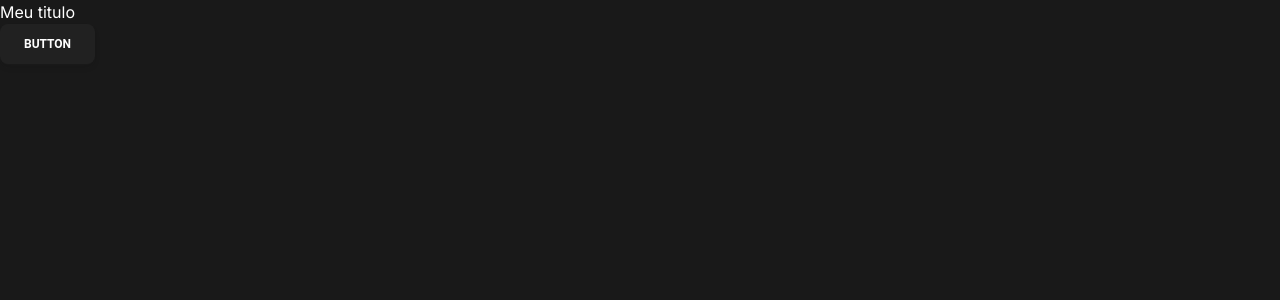
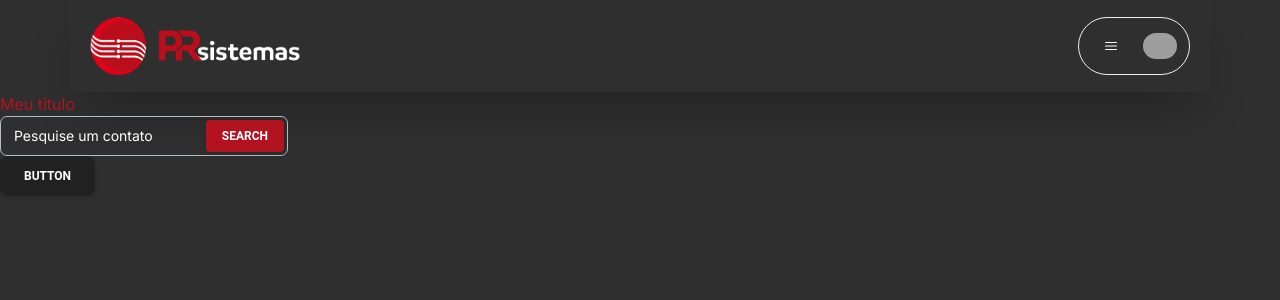
Before and after one commit to Adadezer/PsPRSistemas, a Next.js app: page / in a window 1280 px wide. Shown: the top 300 px of the page. Built offline with nearby package versions, Linux system fonts and the light colour scheme; grey boxes are pictures that could not be loaded.

Commit message:
feat: :sparkles: header component

```diff
--- a/next.config.js
+++ b/next.config.js
@@ -1,4 +1,14 @@
 /** @type {import('next').NextConfig} */
-const nextConfig = {}
+const nextConfig = {
+  images: {
+    remotePatterns: [
+      {
+        protocol: 'https',
+        hostname: 'images.unsplash.com',
+        port: '',
+      },
+    ],
+  },
+}
 
 module.exports = nextConfig
--- a/package.json
+++ b/package.json
@@ -9,6 +9,7 @@
     "lint": "next lint"
   },
   "dependencies": {
+    "@heroicons/react": "^2.0.18",
     "@material-tailwind/react": "^2.1.4",
     "@prisma/client": "^5.5.2",
     "@types/node": "20.9.0",
--- /dev/null
+++ b/src/app/components/Header.tsx
@@ -0,0 +1,49 @@
+"use client"
+
+import Image from 'next/image'
+import Link from 'next/link'
+import React, { useState } from 'react'
+import { Bars3Icon } from "@heroicons/react/24/solid";
+import { IconButton } from "@material-tailwind/react";
+
+
+function Header() {
+  const [menuIsOpen, setMenuIsOpen] = useState(false);
+
+  const handleMenuClick = () => setMenuIsOpen(!menuIsOpen);
+
+  return (
+    <div className="container mx-auto p-5 py-0 h-[92px] flex justify-between items-center shadow-2xl" >
+      <Link href="/">
+        <div className="relative w-[210px] h-[80px]">
+          <Image src="/Logo.png" alt="logo PR Sistemas" fill />
+        </div>
+      </Link>
+
+      <div className="flex items-center gap-3 border-grayLighter border border-solid rounded-full p-2 px-3 relative">
+          <IconButton variant="text" color="white" onClick={handleMenuClick} className="cursor-pointer">
+            <Bars3Icon className="h-4 w-4" />
+          </IconButton>
+
+          <Image
+            width={34}
+            height={34}
+            className='rounded-full'
+            src='https://images.unsplash.com/photo-1633332755192-727a05c4013d?ixlib=rb-1.2.1&ixid=MnwxMjA3fDB8MHxwaG90by1wYWdlfHx8fGVufDB8fHx8&auto=format&fit=crop&w=1480&q=80'
+            alt='imagem usuário'
+          />
+
+          {menuIsOpen && (
+            <div className='z-50 absolute top-16 left-0 w-full h-[30px] bg-secondary rounded-lg shadow-md flex flex-col justify-center items-center'>
+
+              <button className='text-primary text-sm font-semibold'>
+                Logout
+              </button>
+            </div>
+          )}
+        </div>
+    </div>
+  );
+}
+
+export default Header
--- a/src/app/components/componentsMT.tsx
+++ /dev/null
@@ -1,3 +0,0 @@
-import { ThemeProvider, Button } from "@material-tailwind/react";
-
-export { ThemeProvider, Button };
--- a/src/app/globals.css
+++ b/src/app/globals.css
@@ -24,6 +24,6 @@ body {
       rgb(var(--background-end-rgb))
     )
     rgb(var(--background-start-rgb)); */
-    background-color: rgb(25,25,25);
+    background-color: rgba(37, 37, 37, 0.952);
     color: rgb(255, 255, 255);
 }
--- a/src/app/layout.tsx
+++ b/src/app/layout.tsx
@@ -1,6 +1,7 @@
 import './globals.css'
 import { Inter } from 'next/font/google'
 import TailwindMaterialProvider from '@/providers/tailwindMaterial'
+import Header from './components/Header'
 
 const inter = Inter({ subsets: ['latin'] })
 
@@ -16,9 +17,13 @@ export default function RootLayout({
 }) {
   return (
     <html lang="en">
-      <TailwindMaterialProvider>
-        <body className={inter.className}>{children}</body>
-      </TailwindMaterialProvider>
+
+        <body className={inter.className}>
+        <TailwindMaterialProvider>
+          <Header />
+          {children}
+        </TailwindMaterialProvider>
+        </body>
     </html>
   )
 }
--- a/src/app/page.tsx
+++ b/src/app/page.tsx
@@ -1,12 +1,28 @@
 "use client"
 
 import Image from 'next/image'
-import { Button } from '@material-tailwind/react'
+import { Button, Input } from '@material-tailwind/react'
 
 export default function Home() {
   return (
     <>
-      <h1>Meu titulo</h1>
+      <h1 className='text-primary'>Meu titulo</h1>
+      <div className="relative flex w-full gap-2 md:w-max">
+        <Input
+          type="search"
+          color="white"
+          label="Pesquise um contato"
+          className="pr-20"
+          containerProps={{ className: "min-w-[288px]"}}
+          crossOrigin={undefined}
+        />
+        <Button
+          size="sm"
+          className="!absolute right-1 top-1 rounded bg-primary"
+        >
+          Search
+        </Button>
+      </div>
       <Button>Button</Button>
     </>
 
--- a/tailwind.config.js
+++ b/tailwind.config.js
@@ -15,6 +15,10 @@ module.exports = withMT({
         'gradient-conic':
           'conic-gradient(from 180deg at 50% 50%, var(--tw-gradient-stops))',
       },
+      colors: {
+        primary: '#b31321',
+        secondary: '#252525'
+      }
     },
   },
   plugins: [],
```
Also changed, not shown: public/Logo.png (added), 1 other file (tests, documents, lock files or other folders).
